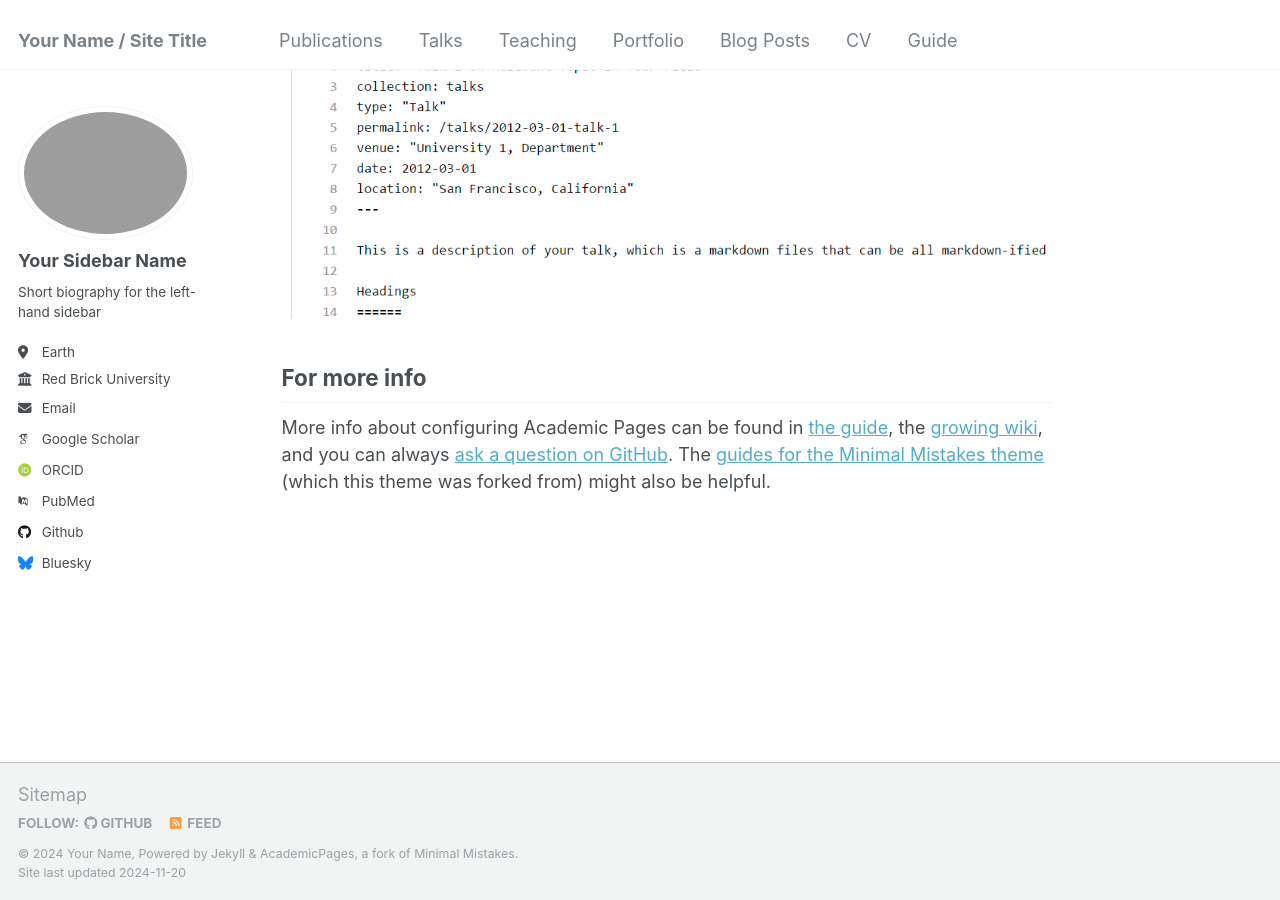
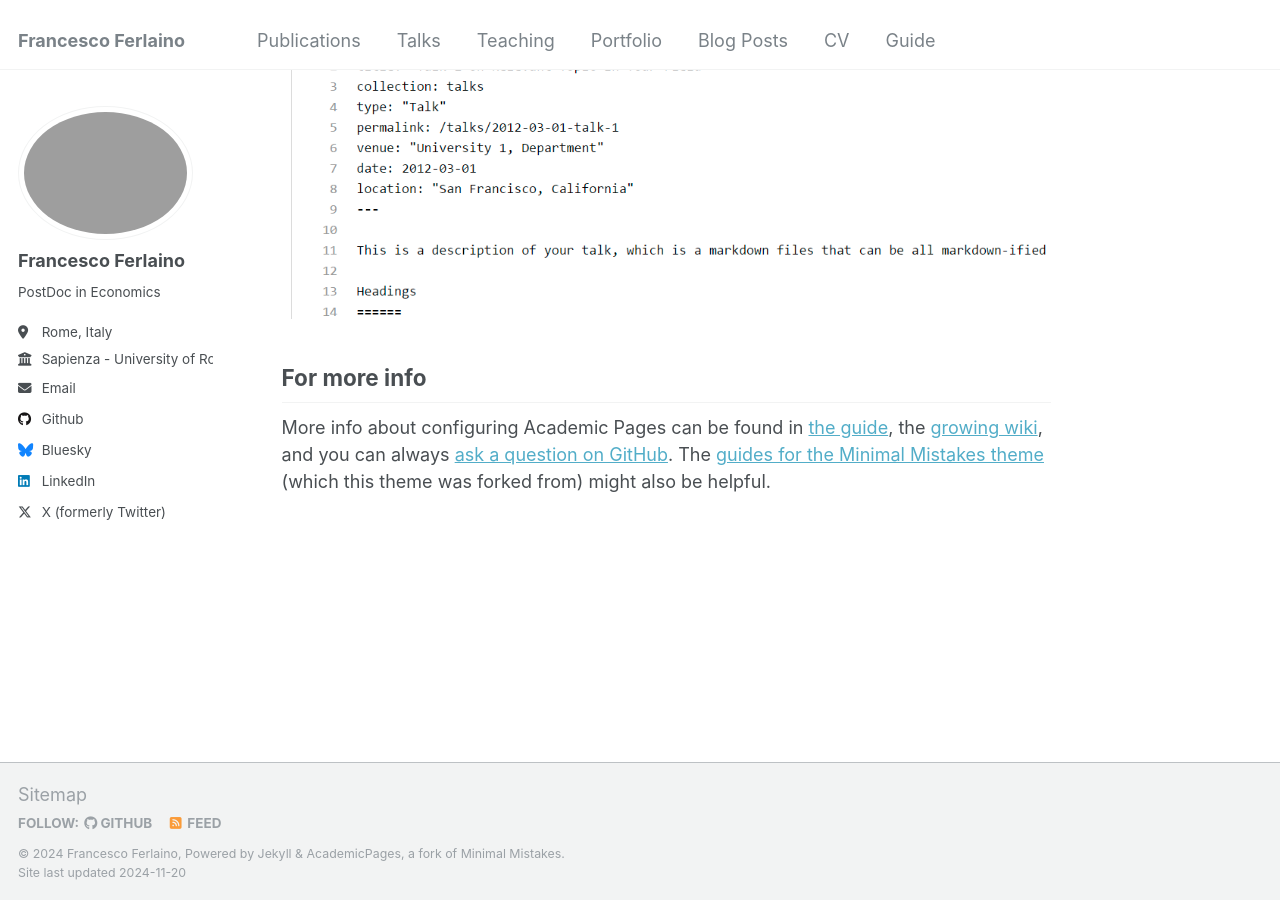
Before and after one commit to fraferla/fraferla.github.io, a Jekyll site: the page built from _pages/about.md, in a window 1280 px wide and 900 px high, scrolled down 2643 px. Built offline with Jekyll 4.4.1, drawn with Linux system fonts in a browser that asks for light colours; some web fonts are replaced.

Commit message:
update_info

```diff
--- a/_config.yml
+++ b/_config.yml
@@ -8,13 +8,13 @@
 
 # Basic Site Settings
 locale                   : "en-US"
-title                    : "Your Name / Site Title"
+title                    : "Francesco Ferlaino"
 title_separator          : "-"
-name                     : &name "Your Name"
+name                     : &name "Francesco Ferlaino"
 description              : &description "personal description"
-url                      : https://academicpages.github.io # the base hostname & protocol for your site e.g. "https://[your GitHub username].github.io"
+url                      : https://fraferla.github.io # the base hostname & protocol for your site e.g. "https://[your GitHub username].github.io"
 baseurl                  : "" # the subpath of your site, e.g. "/blog"
-repository               : "academicpages/academicpages.github.io"
+repository               : "fraferla/fraferla.github.io"
 
 # Site Author - The following control what appear as part of the author content on the side bar.
 #               If a field is blank the icon and link will not appear, otherwise it will be shown.
@@ -22,21 +22,21 @@ repository               : "academicpages/academicpages.github.io"
 author:
   # Biographic information
   avatar           : "profile.png"
-  name             : "Your Sidebar Name"
+  name             : "Francesco Ferlaino"
   pronouns         : # example: "she/her"
-  bio              : "Short biography for the left-hand sidebar"
-  location         : "Earth"
-  employer         : "Red Brick University"
+  bio              : "PostDoc in Economics"
+  location         : "Rome, Italy"
+  employer         : "Sapienza - University of Rome"
   uri              : # URL
-  email            : "none@example.org"
+  email            : "francesco.ferlaino@uniroma1.it"
 
   # Academic websites
   arxiv            : # URL - Update with the correct link to your profile
-  googlescholar    : "https://scholar.google.com/citations?user=PS_CX0AAAAAJ"
+  googlescholar    : # "https://scholar.google.com/citations?user=PS_CX0AAAAAJ"
   impactstory      : # URL
-  orcid            : "http://orcid.org/yourorcidurl"
+  orcid            : # "http://orcid.org/yourorcidurl"
   semantic         : # URL
-  pubmed           : "https://www.ncbi.nlm.nih.gov/pubmed/?term=john+snow"
+  pubmed           : # "https://www.ncbi.nlm.nih.gov/pubmed/?term=john+snow"
   researchgate     : # URL
   scopus           : # URL
 
@@ -44,12 +44,12 @@ author:
   bitbucket        : # Username - Update with your username on the site
   codepen          : # Username
   dribbble         : # Username
-  github           : "academicpages"
+  github           : "fraferla"
   kaggle           : # Username
   stackoverflow    : # User number or user number and name (i.e., use "1" or "1/jeff-atwood")
 
   # Social media
-  bluesky          : "bsky.app" # Replace this with you Bluesky username
+  bluesky          : "fraferla.bsky.social" # Replace this with you Bluesky username
   facebook         : # Username
   flickr           : # Username
   foursquare       : # Username
@@ -58,7 +58,7 @@ author:
   keybase          : # Username
   instagram        : # Username
   lastfm           : # Username
-  linkedin         : # Username
+  linkedin         : "francesco-ferlaino-663bb887/"
   mastodon         : # URL
   medium           : # URL
   pinterest        : # Username
@@ -66,7 +66,7 @@ author:
   steam            : # Username
   telegram         : # URL
   tumblr           : # Username
-  twitter          : # Username for X / Twitter
+  twitter          : "FraFerla"
   vine             : # Username
   weibo            : # Username
   wikipedia        : # Username
```
Also changed, not shown: 1 other file.
